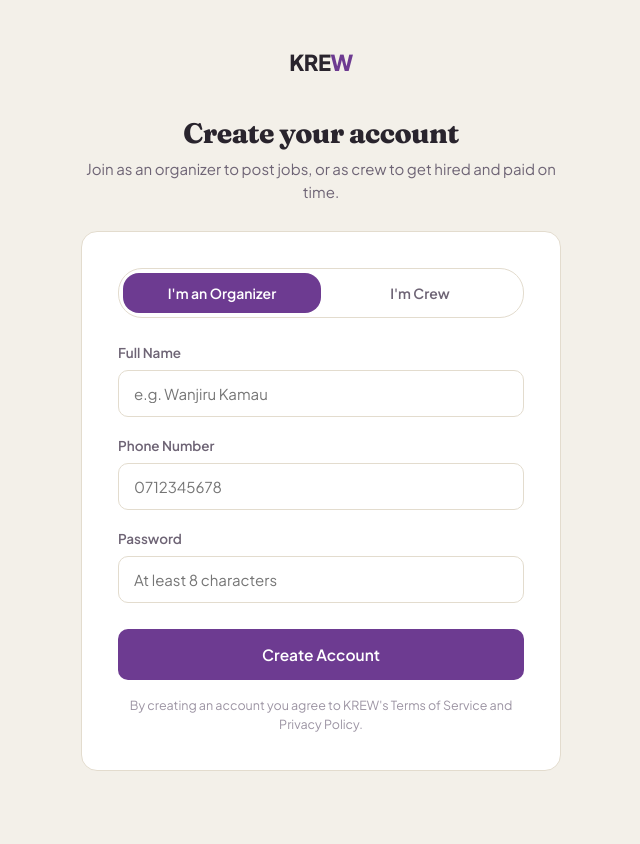
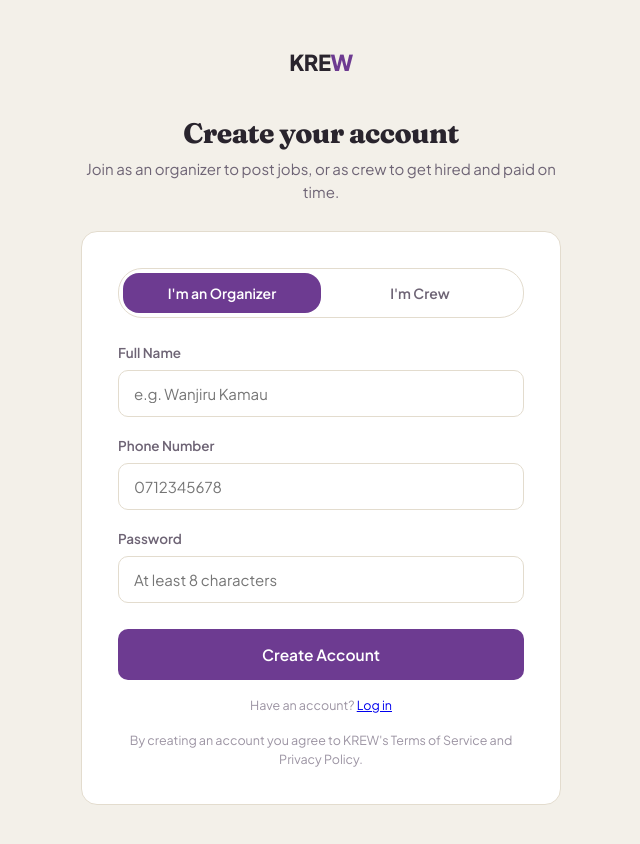
Before and after one commit to raphaelmstudios/krew, a React (Vite) app in the folder client/: page /register in a window 1280 px wide. Shown: the top 844 px of the page, without its empty margins (319-959 px from the left). Built offline with nearby package versions, Linux system fonts and the light colour scheme.

Commit message:
register.jsx - adding the log in form

```diff
--- a/client/package.json
+++ b/client/package.json
@@ -10,7 +10,7 @@
     "preview": "vite preview"
   },
   "dependencies": {
-    "lucide-react": "^1.69.0",
+    "lucide-react": "^1.70.0",
     "react": "^19.2.8",
     "react-dom": "^19.2.8",
     "react-router-dom": "^7.18.5"
--- a/client/src/pages/Register.jsx
+++ b/client/src/pages/Register.jsx
@@ -1,4 +1,5 @@
 import { useState } from 'react';
+import { Link } from 'react-router-dom';
 
 //This is the sign up screen for new users. It collects the user's name, phone number, password, and role (organizer or crew member).
 // Every check here also happens again on the server
@@ -167,6 +168,13 @@ export default function Register({ onRegistered }) {
               </button>
             </form>
 
+            {/* Without this, the only way back to /login was typing it into the
+                address bar yourself - not something to make someone who already
+                has an account do every time they land here. */}
+            <div className="krew-fine-print">
+              Have an account? <Link to="/login">Log in</Link>
+            </div>
+
             <div className="krew-fine-print">
               By creating an account you agree to KREW's Terms of Service and Privacy Policy.
             </div>
```
Also changed, not shown: 1 other file (tests, documents, lock files or other folders).
